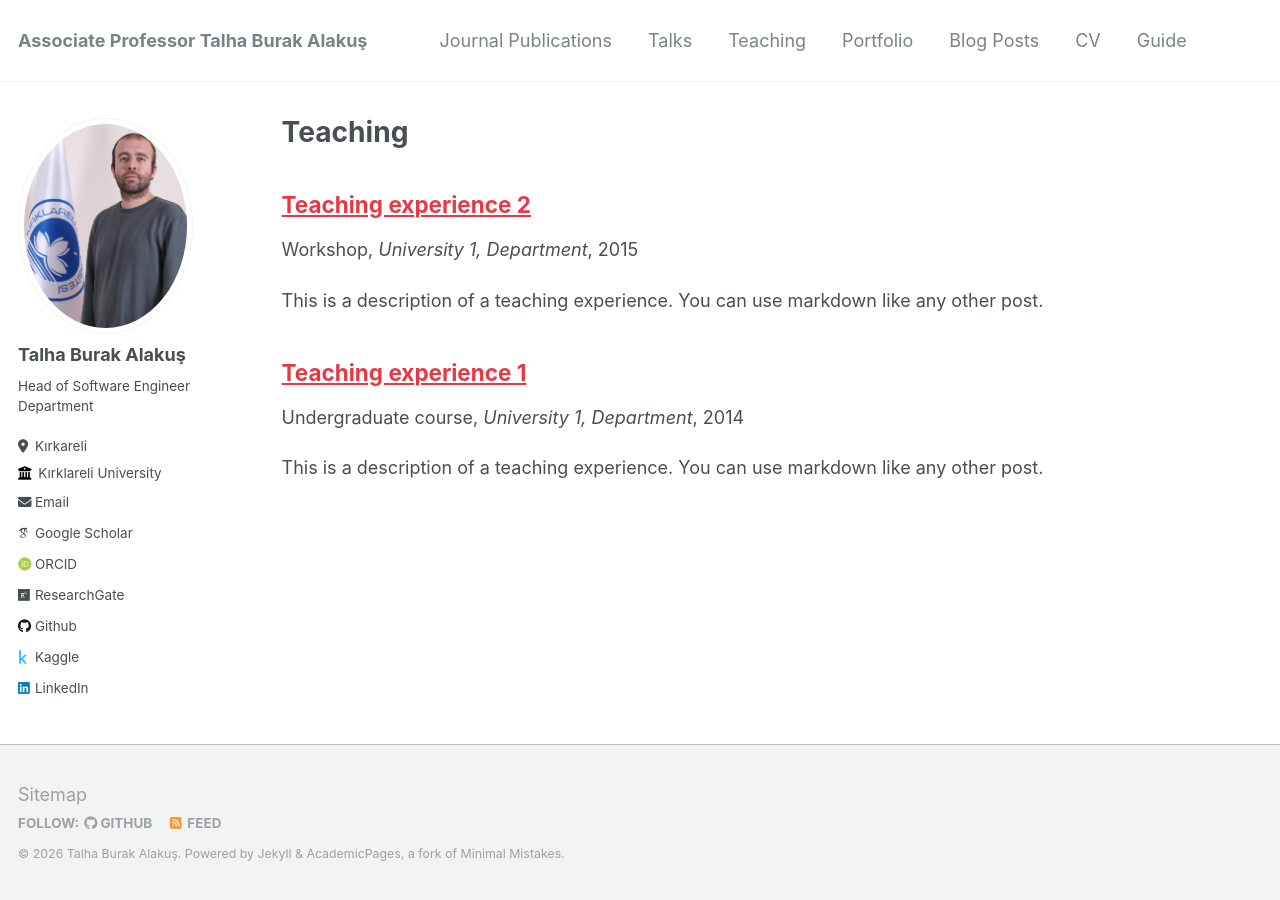
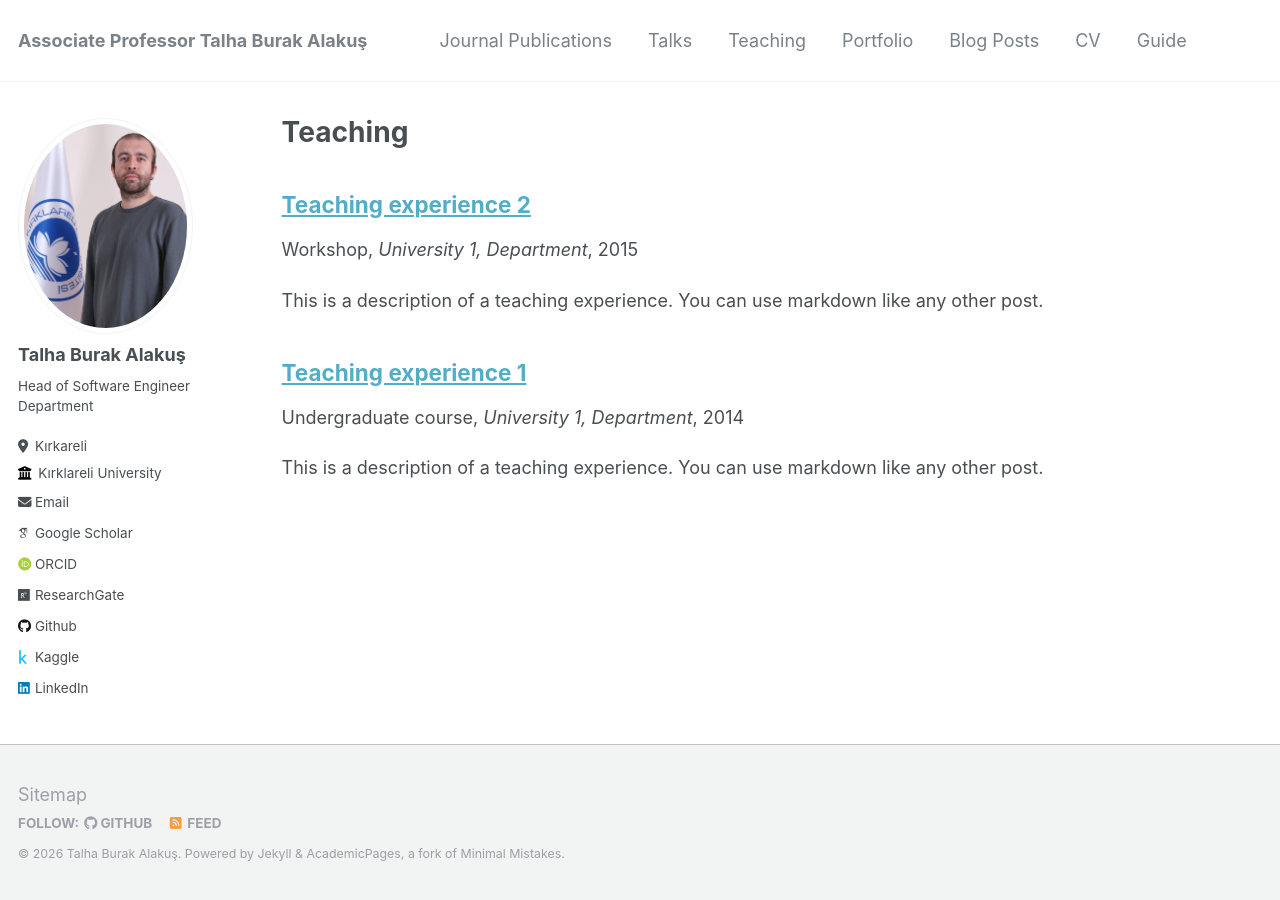
Before and after one commit to burakalakuss/talhaburakalakus.github.io, a Jekyll site: the page built from _pages/teaching.html, in a window 1280 px wide. Built offline with Jekyll 4.4.1, drawn with Linux system fonts in a browser that asks for light colours; some web fonts are replaced.

Commit message:
Update main.scss

```diff
--- a/assets/css/main.scss
+++ b/assets/css/main.scss
@@ -39,7 +39,3 @@
 @import "vendor/font-awesome/brands";
 @import "vendor/magnific-popup/magnific-popup";
 @import "print";
-
-.archive__item-title a {
-  color: #e63946 !important;
-}
```
